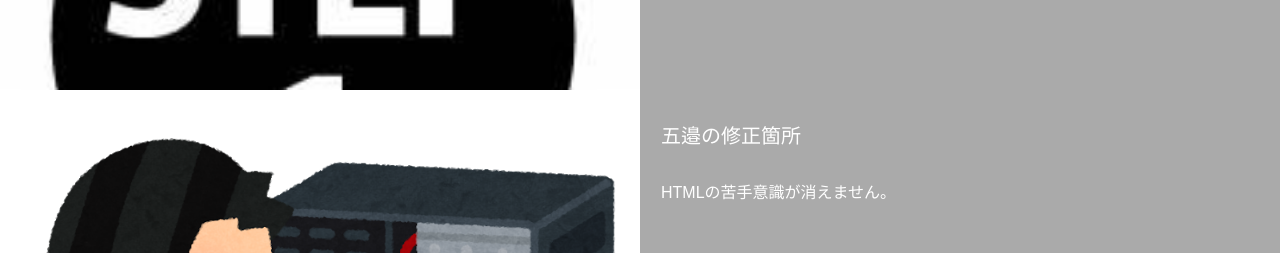
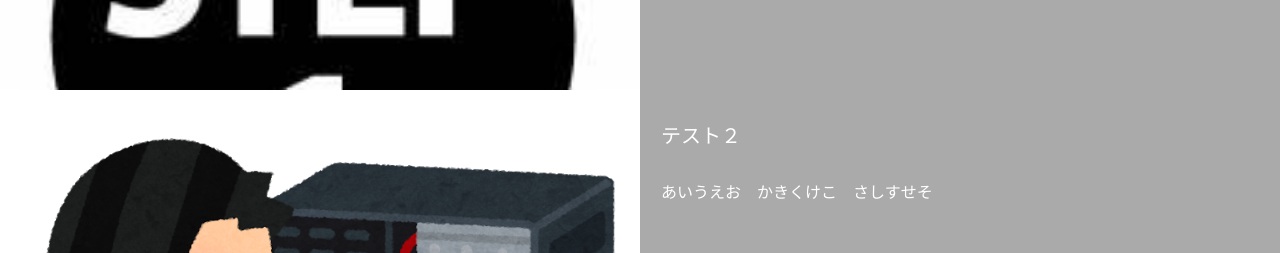
Before and after one commit to sistestuser2020/sistestrep2020_2, a plain HTML site: page index.html in a window 1280 px wide. Shown: the part 1360-1613 px from the top of the page. Drawn offline with Linux system fonts and the light colour scheme.

Commit message:
Update index.html

```diff
--- a/index.html
+++ b/index.html
@@ -51,8 +51,8 @@
 					<div class="left" id="photo04">
 					</div>
 					<div class="right text">
-						<h4>五邉の修正箇所</h4>
-						<p>HTMLの苦手意識が消えません。</p>
+						<h4>テスト２</h4>
+						<p>あいうえお　かきくけこ　さしすせそ</p>
 					</div>
 				</div>
 				<div class="contents" id="div03">
```
